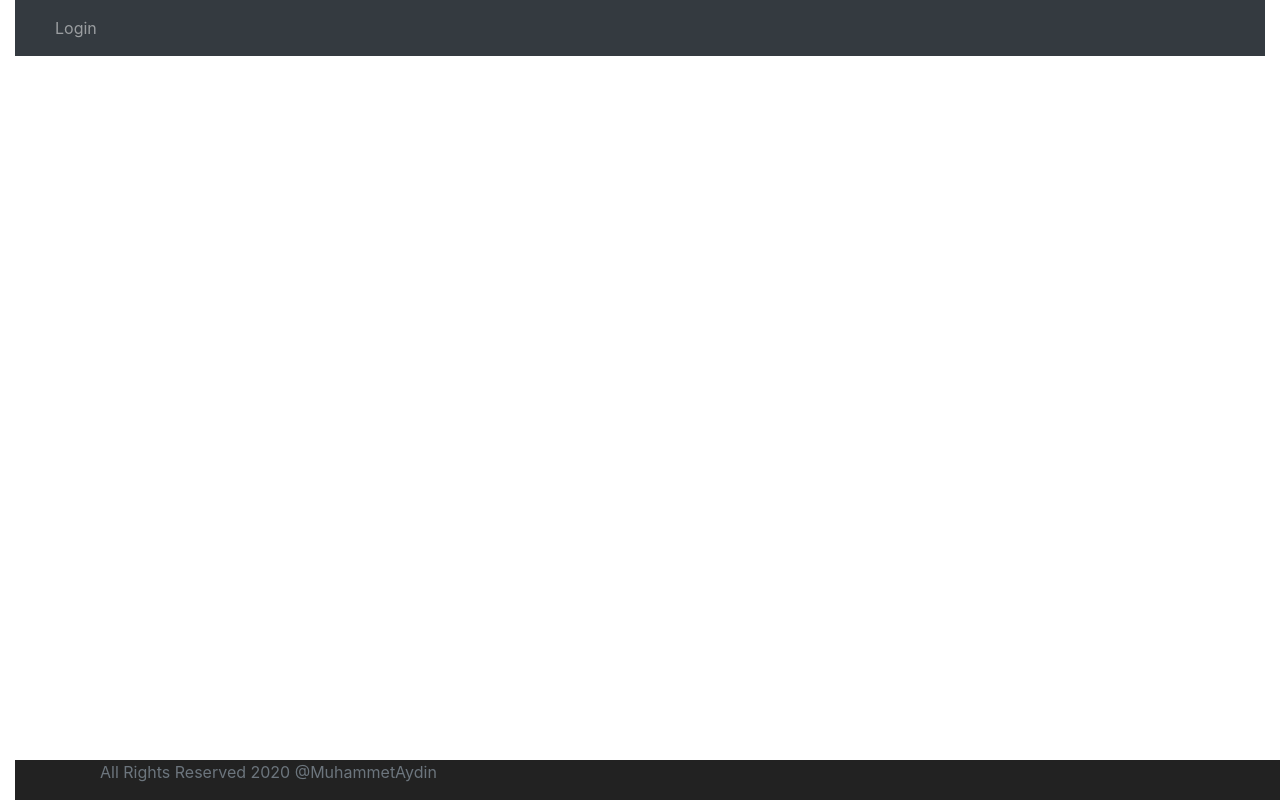
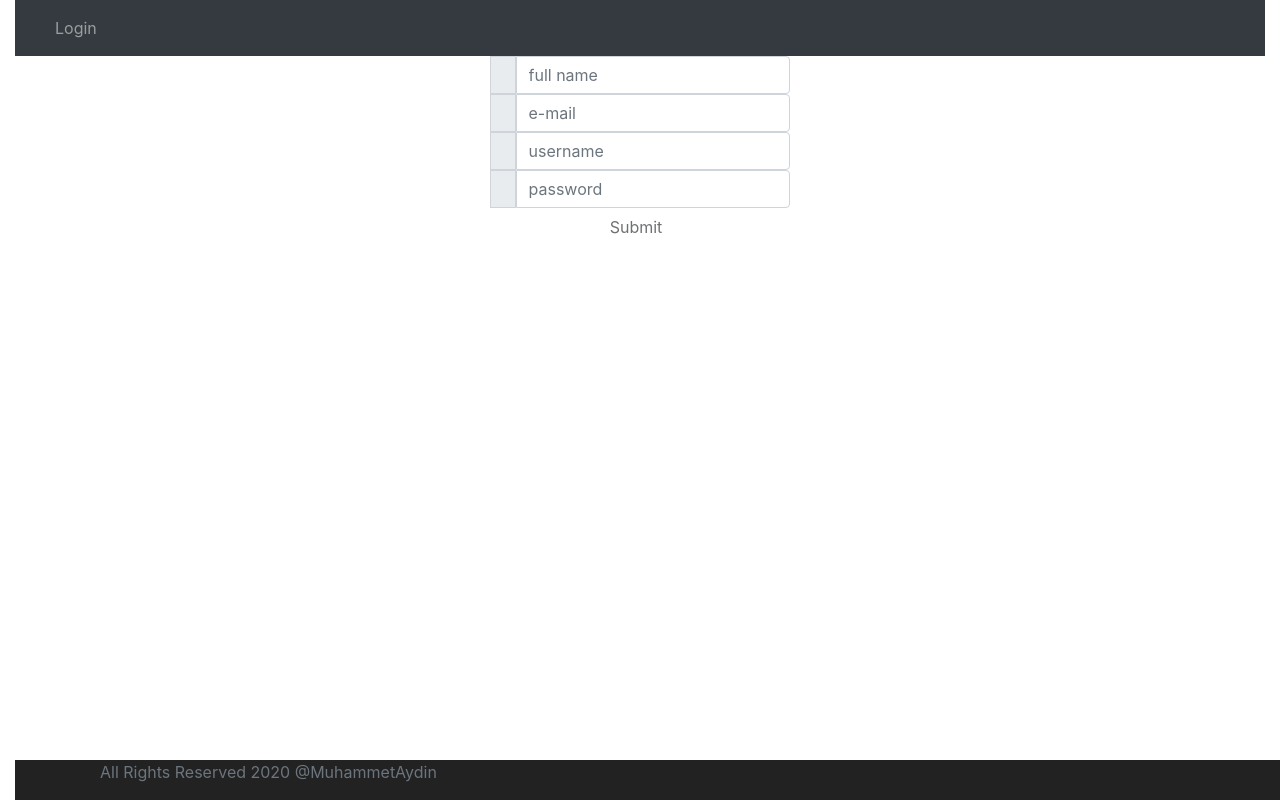
Before and after one commit to muhammeta7/scheduler-frontend, an Angular app: page /register in a window 1280 px wide. Before the commit this address led to /. Built offline with nearby package versions, Linux system fonts and the light colour scheme.

Commit message:
Update service for error. Update routes in routing module. Create User working.

```diff
--- a/src/app/app-routing.module.ts
+++ b/src/app/app-routing.module.ts
@@ -12,7 +12,7 @@ const routes: Routes = [
     {path: 'login', component: LoginComponent},
     {path: 'logout', component: LogoutComponent, canActivate: [AuthGuardService]},
     {path: 'employees', component: EmployeeComponent, canActivate: [AuthGuardService]},
-    { path: 'addemployee', component: AddEmployeeComponent, canActivate: [AuthGuardService]},
+    {path: 'addemployee', component: AddEmployeeComponent, canActivate: [AuthGuardService]},
 ];
 
 @NgModule({
--- a/src/app/app.module.ts
+++ b/src/app/app.module.ts
@@ -12,6 +12,14 @@ import { HeaderComponent } from './header/header.component';
 import { FooterComponent } from './footer/footer.component';
 import {AuthHttpInterceptorService} from './services/auth-http-interceptor.service';
 import { SignUpComponent } from './sign-up/sign-up.component';
+import {RouterModule, Routes} from '@angular/router';
+
+const appRoutes: Routes = [
+    {path: '', component: LoginComponent},
+    {path: 'login', component: LoginComponent},
+    {path: 'logout', component: LogoutComponent},
+    {path: 'register', component: SignUpComponent}
+];
 
 @NgModule({
     declarations: [
@@ -28,7 +36,9 @@ import { SignUpComponent } from './sign-up/sign-up.component';
         BrowserModule,
         AppRoutingModule,
         HttpClientModule,
-        FormsModule
+        FormsModule,
+        AppRoutingModule,
+        RouterModule.forRoot(appRoutes),
     ],
     providers: [
         {provide: HTTP_INTERCEPTORS, useClass: AuthHttpInterceptorService , multi: true}
--- a/src/app/services/user.service.ts
+++ b/src/app/services/user.service.ts
@@ -7,7 +7,7 @@ import {Observable} from 'rxjs';
     providedIn: 'root'
 })
 export class UserService {
-    private CREATE_USER_URL = 'https://localhost:8080/register';
+    private CREATE_USER_URL = 'http://localhost:8080/register';
 
     constructor(private http: HttpClient) {
     }
--- a/src/app/sign-up/sign-up.component.html
+++ b/src/app/sign-up/sign-up.component.html
@@ -1 +1,132 @@
-<p>sign-up works!</p>
+<div class="container h-100">
+<div class="d-flex justify-content-center h-100">
+    <div class="user_card">
+        <div class="d-flex justify-content-center">
+            <div class="d-flex justify-content-center form_container">
+                <form
+                        name="form"
+                        #f="ngForm"
+                        (ngSubmit)="f.form.valid && createUser()"
+                        novalidate
+                        class="signup-form"
+                >
+                    <!---- Name  ---->
+                    <div class="input-group">
+                        <div class="input-group-append">
+                            <span class="input-group-text"><i class="fa fa-user"></i></span>
+                        </div>
+                        <input
+                                type="text"
+                                id="fullName"
+                                name="fullName"
+                                class="form-control"
+                                placeholder="full name"
+                                [(ngModel)]="userModel.name"
+                                #name="ngModel"
+                                [ngClass]="{ 'is-invalid': f.submitted && name.invalid }"
+                                required
+                                minlength="3"
+                        />
+                        <div
+                                *ngIf="f.submitted && name.invalid"
+                                class="invalid-tooltip text-center w-100 mb-3 error-message"
+                        >
+                            <div *ngIf="name.errors?.required">
+                                Must be at least 3 characters
+                            </div>
+                        </div>
+                    </div>
+                    <!---- Name  ---->
+                    <div class="input-group">
+                        <div class="input-group-append">
+                            <span class="input-group-text"><i class="fa fa-user"></i></span>
+                        </div>
+                        <input
+                                type="text"
+                                id="email"
+                                name="email"
+                                class="form-control"
+                                placeholder="e-mail"
+                                [(ngModel)]="userModel.email"
+                                #email="ngModel"
+                                [ngClass]="{ 'is-invalid': f.submitted && email.invalid }"
+                                required
+                                minlength="3"
+                        />
+                        <div
+                                *ngIf="f.submitted && name.invalid"
+                                class="invalid-tooltip text-center w-100 mb-3 error-message"
+                        >
+                            <div *ngIf="name.errors?.required">
+                                Must be at least 3 characters
+                            </div>
+                        </div>
+                    </div>
+                    <!---- Username  ---->
+                    <div class="input-group">
+                        <div class="input-group-append">
+                            <span class="input-group-text"><i class="fa fa-user"></i></span>
+                        </div>
+                        <input
+                                type="text"
+                                id="userName"
+                                name="userName"
+                                class="form-control"
+                                placeholder="username"
+                                [(ngModel)]="userModel.username"
+                                #userName="ngModel"
+                                [ngClass]="{ 'is-invalid': f.submitted && userName.invalid }"
+                                required
+                                minlength="5"
+                        />
+                        <div
+                                *ngIf="f.submitted && userName.invalid"
+                                class="invalid-tooltip text-center w-100 error-message"
+                        >
+                            <div *ngIf="userName.errors?.required">
+                                Must be at least 3 characters
+                            </div>
+                        </div>
+                    </div>
+                    <!---- Password  ---->
+                    <div class="input-group">
+                        <div class="input-group-append">
+                            <span class="input-group-text"><i class="fa fa-lock"></i></span>
+                        </div>
+                        <input
+                                type="password"
+                                id="password"
+                                name="password"
+                                class="form-control"
+                                placeholder="password"
+                                [(ngModel)]="userModel.password"
+                                #password="ngModel"
+                                [ngClass]="{ 'is-invalid': f.submitted && password.invalid }"
+                                required
+                                minlength="5"
+                        />
+                        <div
+                                *ngIf="f.submitted && password.invalid"
+                                class="invalid-tooltip text-center w-100 error-message"
+                        >
+                            <div *ngIf="password.errors?.required">
+                                Must be at least 5 characters
+                            </div>
+                        </div>
+                    </div>
+
+                    <div class="d-flex justify-content-center login_container">
+                        <button
+                                type="submit"
+                                class="btn login_btn"
+                                [disabled]="!f.form.valid"
+                        >
+                            Submit<span> <i class="fa fa-hand-pointer-o ml-2"></i></span>
+                        </button>
+                    </div>
+                </form>
+            </div>
+        </div>
+    </div>
+</div>
+</div>
```
Also changed, not shown: 1 other file (tests, documents, lock files or other folders).
